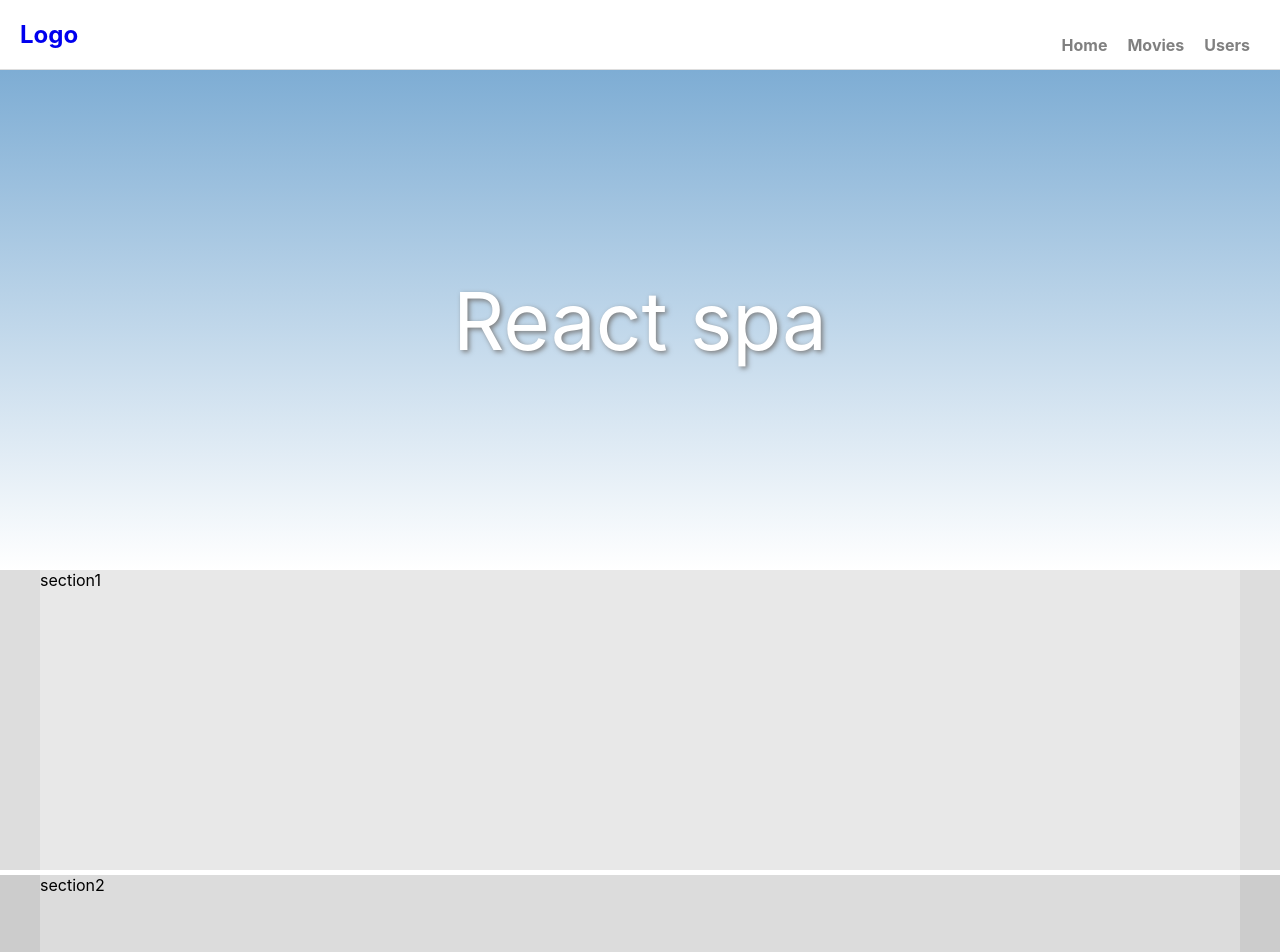
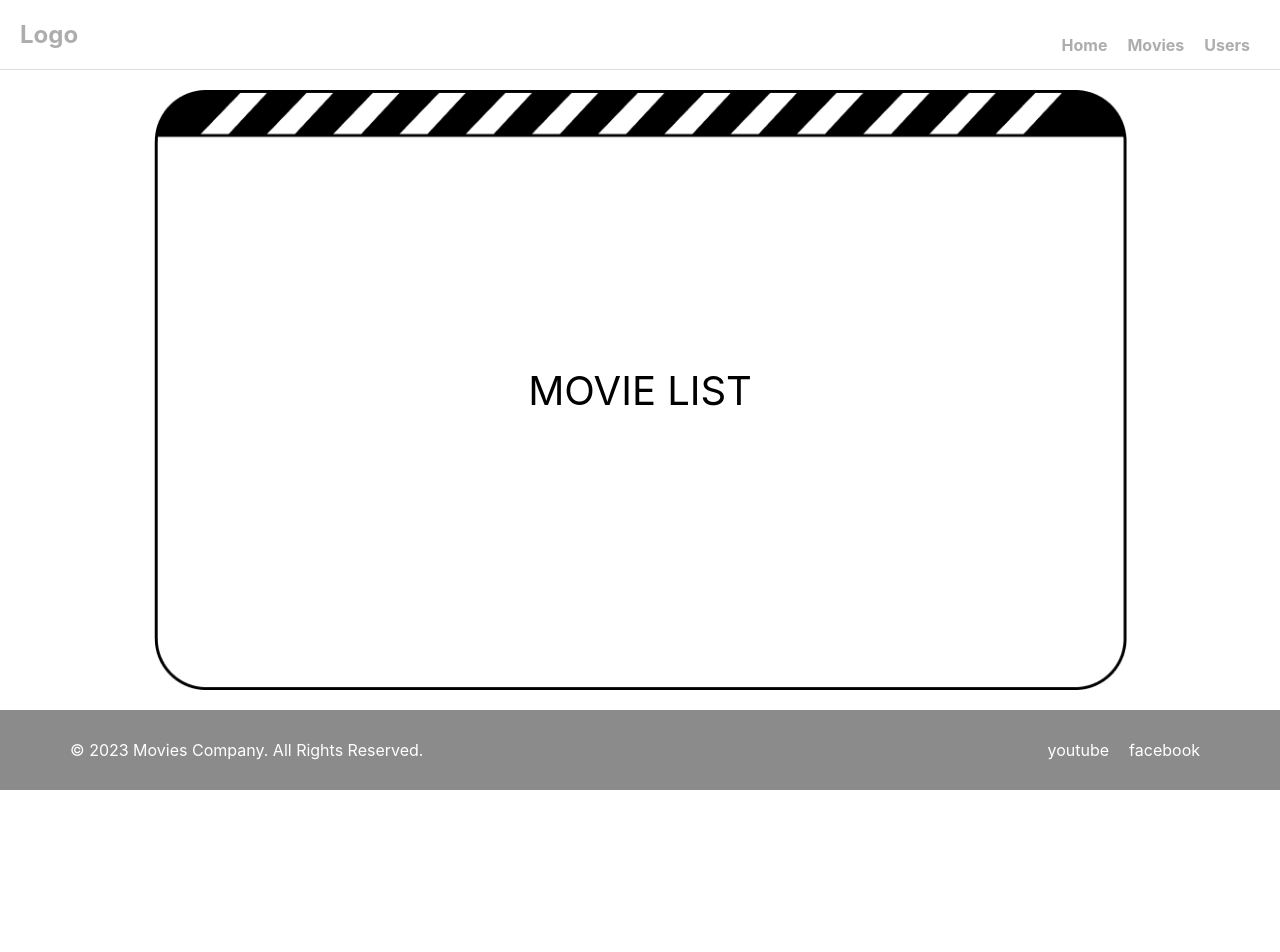
Before and after one commit to onyuuu/movieapp, a React (Create React App) app: page / in a window 1280 px wide. Shown: the top 952 px of the page. After the commit the page ends 810 px from the top, so only its background shows below. Built offline with nearby package versions, Linux system fonts and the light colour scheme.

Commit message:
home 수정

```diff
--- a/public/index.html
+++ b/public/index.html
@@ -10,7 +10,7 @@
       content="Web site created using create-react-app"
     />
 
-    <title>React App</title>
+    <title>Movies</title>
   </head>
   <body>
     <noscript>You need to enable JavaScript to run this app.</noscript>
--- a/src/App.css
+++ b/src/App.css
@@ -1,4 +1,4 @@
- *{margin: 0; padding: 0; box-sizing: border-box;}
+*{margin: 0; padding: 0; box-sizing: border-box;}
 
 .App{ padding: 20px 0; box-sizing: border-box; }
 h1{text-align: center; margin-bottom: 20px; color: rgb(104, 104, 104); margin-top: 10px;}
@@ -13,19 +13,20 @@
 
 .navbar{display: flex; justify-content: space-between; border-bottom: 1px solid #ddd; align-items: center; padding: 0 20px;}
 .navbar .logo{margin-top: 0;}
-.navbar .logo a{text-decoration: none;}
+.navbar .logo a{text-decoration: none; color: rgb(173, 173, 173);}
 .navbar .navbar-nav{display: flex;}
 .navbar .navbar-nav li{list-style: none; margin: 0 10px;}
-.navbar .navbar-nav li a{color: rgb(128, 128, 128); text-decoration: none; font-weight: bold;}
+.navbar .navbar-nav li a{color: rgb(173, 173, 173); text-decoration: none; font-weight: bold;}
 
-.footer{width: 100%; height: auto; background: #333; /* position: fixed; */ bottom: 0; right: 0;}
+.footer{width: 100%; height: auto; background: #8b8b8b; /* position: fixed; */ bottom: 0; right: 0;}
 .innerFooter{color: #fff; padding: 30px; width: 100%; max-width: 1200px; margin: 0 auto; display: flex; justify-content: space-between;}
 .innerFooter ul{display: flex;}
 .innerFooter ul li{margin: 0 10px; list-style: none;}
-.bg{width: 100%; height: 500px; background-image: linear-gradient(to bottom, rgb(126, 173, 212), #fff); display: flex; align-items: center; justify-content: center; font-size: 5rem; color: #fff; text-shadow: 2px 2px 5px rgb(124, 124, 124);}
-#section1{width: 100%; height: 300px; background: #ddd; margin-bottom: 5px;}
-#section2{width: 100%; height: 200px; background: #ccc;}
+
+
 .container{width: 1200px; height: inherit; background: rgba(255,255,255,.3); margin: 0 auto;}
+.movieImgWrap{width: 100%; height: 600px; background: url(./movie.png) no-repeat center; background-size: contain; margin: 20px 0;}
+.homeTitle{width: 100%; height: 600px; font-size: 40px; display: flex; justify-content: center; align-items: center;}
 
 .card{border: 1px solid #ddd; padding: 30px 20px; margin-bottom: 5px; border-radius: 5px;}
 
--- a/src/pages/Home.js
+++ b/src/pages/Home.js
@@ -1,25 +1,15 @@
-import React from 'react';
+import React from "react";
 
 const Home = () => {
-    return (
-        <div>
-            <div className="bg">
-                React spa
-            </div>
-            <main id="main">
-                <section id="section1">
-                    <div className="container">
-                        <p>section1</p>
-                    </div>
-                </section>
-                <section id="section2">
-                    <div className="container">
-                        <p>section2</p>
-                    </div>
-                </section>
-            </main>
+  return (
+    <div>
+      <div className="container">
+        <div className="movieImgWrap">
+          <div className="homeTitle">MOVIE LIST</div>
         </div>
-    );
+      </div>
+    </div>
+  );
 };
 
 export default Home;
```
Also changed, not shown: src/component/Navbar.js (+14 -6 lines), src/movie.png (added).
